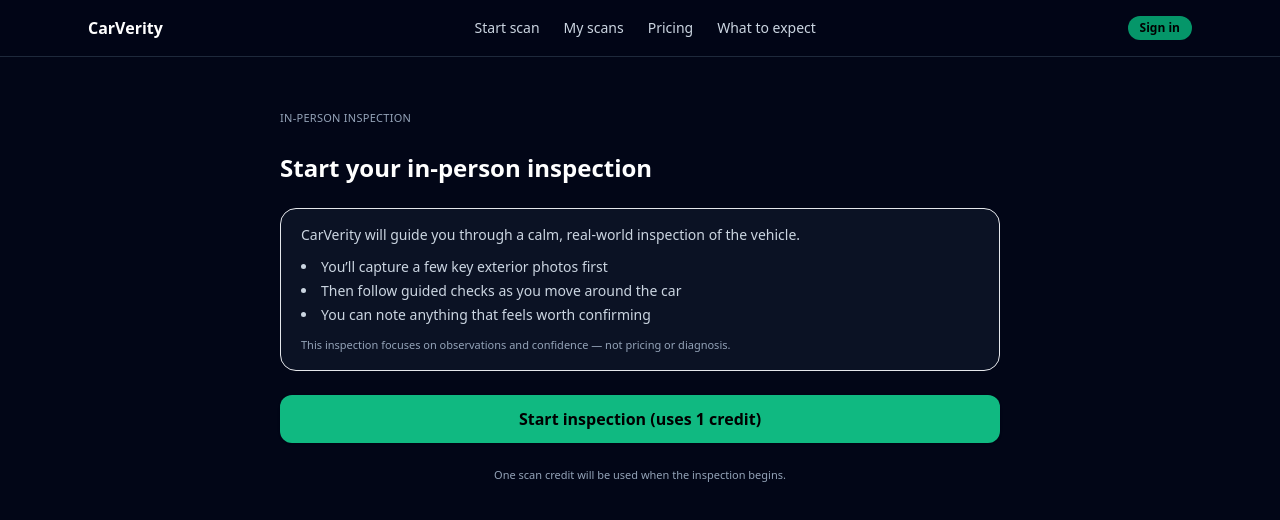
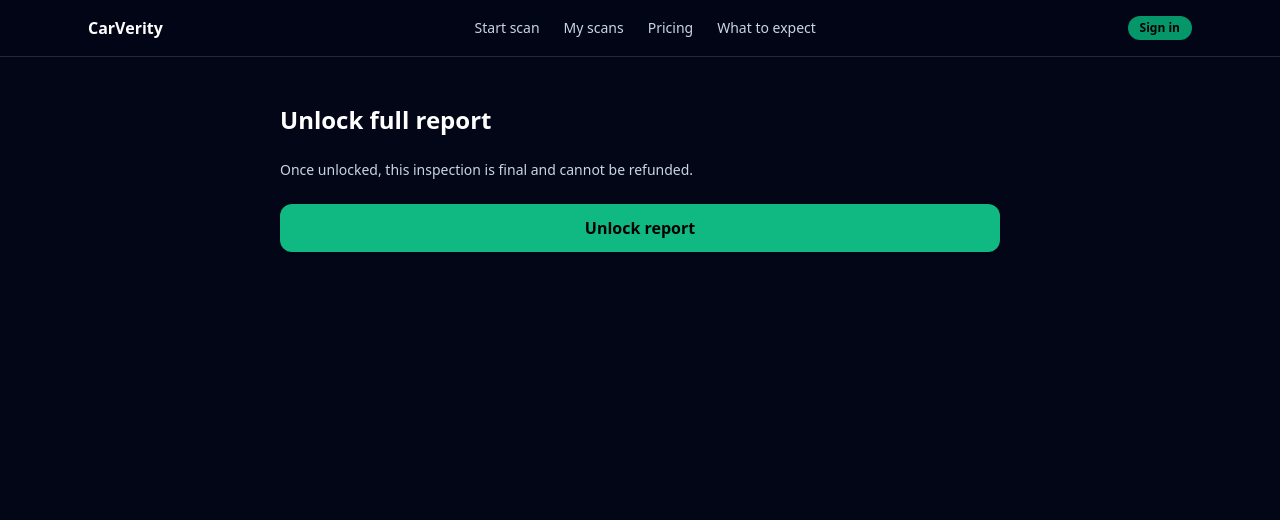
Before and after one commit to jeremy-swallow/carverity-clean, a React (Vite) app: page /scan/in-person/unlock in a window 1280 px wide. Before the commit this address led to /scan/in-person/start. Shown: the top 520 px of the page. Built offline with nearby package versions, Linux system fonts and the light colour scheme; no server answers.

Commit message:
Lock in-person scan on unlock to prevent refunds

```diff
--- a/src/pages/InPersonUnlock.tsx
+++ b/src/pages/InPersonUnlock.tsx
@@ -1,154 +1,79 @@
-// src/pages/InPersonUnlock.tsx
-
-import { useEffect, useState } from "react";
-import { useNavigate, useSearchParams } from "react-router-dom";
-import { loadProgress, saveProgress } from "../utils/scanProgress";
-import { isScanUnlocked, unlockScan } from "../utils/scanUnlock";
+import { useState } from "react";
+import { useNavigate, useParams } from "react-router-dom";
+import { supabase } from "../supabaseClient";
 
 export default function InPersonUnlock() {
   const navigate = useNavigate();
-  const [searchParams] = useSearchParams();
+  const { scanId } = useParams<{ scanId: string }>();
 
-  const [loading, setLoading] = useState(false);
+  const [unlocking, setUnlocking] = useState(false);
   const [error, setError] = useState<string | null>(null);
 
-  const progress: any = loadProgress();
+  async function unlockReport() {
+    if (!scanId || unlocking) return;
 
-  const scanId =
-    searchParams.get("scanId") || progress?.scanId || "";
+    setUnlocking(true);
+    setError(null);
 
-  const isSuccessReturn =
-    window.location.pathname.endsWith("/unlock/success");
+    const {
+      data: { session },
+    } = await supabase.auth.getSession();
 
-  /* -------------------------------------------------------
-     Safety: no scan → restart
-  ------------------------------------------------------- */
-  useEffect(() => {
-    if (!scanId) {
-      navigate("/scan/in-person/start", { replace: true });
+    if (!session) {
+      navigate("/sign-in");
       return;
     }
 
-    // Ensure scanId is persisted (important on fresh Stripe return)
-    if (!progress?.scanId || progress.scanId !== scanId) {
-      saveProgress({
-        ...(progress ?? {}),
-        scanId,
-      });
-    }
-    // eslint-disable-next-line react-hooks/exhaustive-deps
-  }, [scanId, navigate]);
-
-  /* -------------------------------------------------------
-     Stripe success → unlock scan → analyzing
-  ------------------------------------------------------- */
-  useEffect(() => {
-    if (!scanId || !isSuccessReturn) return;
-
-    // ✅ Use the NEW unlock system (carverity_scan_unlocks_v1)
-    if (!isScanUnlocked(scanId)) {
-      unlockScan(scanId);
-    }
-
-    // Always route through analyzing for premium feel + stability
-    navigate(`/scan/in-person/analyzing?scanId=${encodeURIComponent(scanId)}`, {
-      replace: true,
-    });
-  }, [scanId, isSuccessReturn, navigate]);
-
-  /* -------------------------------------------------------
-     Stripe Checkout redirect
-  ------------------------------------------------------- */
-  async function handleUnlock() {
     try {
-      setLoading(true);
-      setError(null);
-
-      const res = await fetch("/api/create-checkout-session", {
+      const res = await fetch("/api/mark-in-person-scan-completed", {
         method: "POST",
-        headers: { "Content-Type": "application/json" },
+        headers: {
+          "Content-Type": "application/json",
+          Authorization: `Bearer ${session.access_token}`,
+        },
         body: JSON.stringify({ scanId }),
       });
 
-      const data = await res.json();
-
-      if (!res.ok || !data?.url) {
-        throw new Error(
-          data?.error || "Unable to start secure checkout"
-        );
+      if (!res.ok) {
+        throw new Error("FAILED_TO_MARK_COMPLETED");
       }
 
-      window.location.href = data.url;
-    } catch (err: any) {
-      setError(err?.message ?? "Something went wrong");
-      setLoading(false);
+      navigate("/scan/in-person/results");
+    } catch (err) {
+      console.error(err);
+      setError("Something went wrong unlocking the report.");
+      setUnlocking(false);
     }
   }
 
-  /* -------------------------------------------------------
-     UI
-  ------------------------------------------------------- */
-
   return (
-    <div className="max-w-3xl mx-auto px-6 py-12 space-y-8">
-      <span className="text-[11px] uppercase tracking-wide text-slate-400">
-        In-person scan — Unlock
-      </span>
-
-      <h1 className="text-2xl md:text-3xl font-semibold text-white">
-        Unlock full inspection results
+    <div className="max-w-3xl mx-auto px-6 py-12 space-y-6">
+      <h1 className="text-xl md:text-2xl font-semibold text-white">
+        Unlock full report
       </h1>
 
-      <p className="text-sm text-slate-300 max-w-xl">
-        You’ve completed the inspection. Unlocking gives you the full
-        assessment, clear proceed / caution / walk-away guidance, and
-        buyer-safe negotiation points — for this vehicle only.
+      <p className="text-slate-300 text-sm">
+        Once unlocked, this inspection is final and cannot be refunded.
       </p>
 
-      <section className="rounded-2xl bg-slate-900/70 border border-white/10 px-6 py-5 space-y-4">
-        <div>
-          <p className="text-sm font-semibold text-white">
-            What you’ll unlock
-          </p>
-          <ul className="mt-2 text-sm text-slate-300 space-y-1">
-            <li>• Overall inspection verdict</li>
-            <li>• Confidence & completeness signals</li>
-            <li>• Key risks worth clarifying</li>
-            <li>• Buyer-safe negotiation guidance</li>
-          </ul>
+      {error && (
+        <div className="rounded-xl border border-red-500/40 bg-red-900/30 px-4 py-3 text-red-300 text-sm">
+          {error}
         </div>
-
-        <div className="pt-3 border-t border-white/10">
-          <p className="text-xs text-slate-400">
-            One-time payment • Applies only to this scan
-          </p>
-          <p className="text-lg font-semibold text-white mt-1">
-            $14.99 AUD
-          </p>
-        </div>
-      </section>
-
-      {error && <p className="text-sm text-red-400">{error}</p>}
+      )}
 
       <button
-        onClick={handleUnlock}
-        disabled={loading}
-        className="w-full rounded-xl bg-emerald-500 hover:bg-emerald-400 disabled:opacity-60 text-black font-semibold px-6 py-4"
+        onClick={unlockReport}
+        disabled={unlocking}
+        className={[
+          "w-full rounded-xl px-4 py-3 font-semibold shadow transition",
+          unlocking
+            ? "bg-emerald-500/60 text-black/70 cursor-not-allowed"
+            : "bg-emerald-500 hover:bg-emerald-400 text-black",
+        ].join(" ")}
       >
-        {loading ? "Redirecting to secure checkout…" : "Unlock for $14.99"}
+        {unlocking ? "Unlocking…" : "Unlock report"}
       </button>
-
-      <button
-        onClick={() => navigate("/scan/in-person/summary")}
-        className="w-full rounded-xl border border-white/25 text-slate-200 px-6 py-3"
-      >
-        Back to summary
-      </button>
-
-      <p className="text-[11px] text-slate-400 text-center max-w-xl mx-auto">
-        Payments are securely handled by Stripe. CarVerity never stores
-        your card details.
-      </p>
     </div>
   );
 }
```
Also changed, not shown: api/mark-in-person-scan-completed.ts (added, +69 -0 lines).
